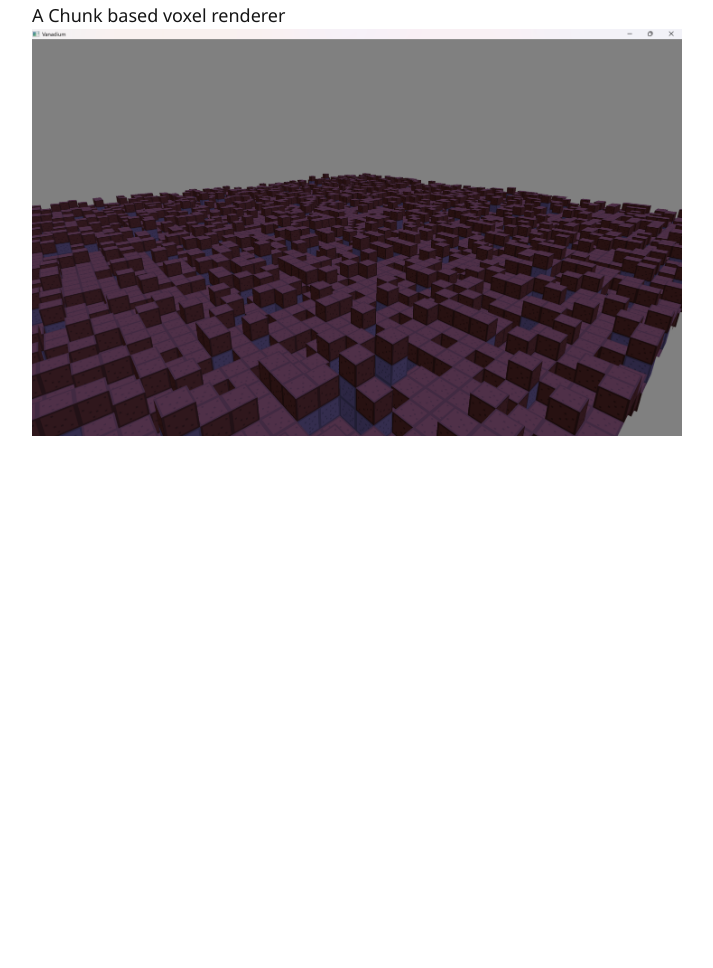
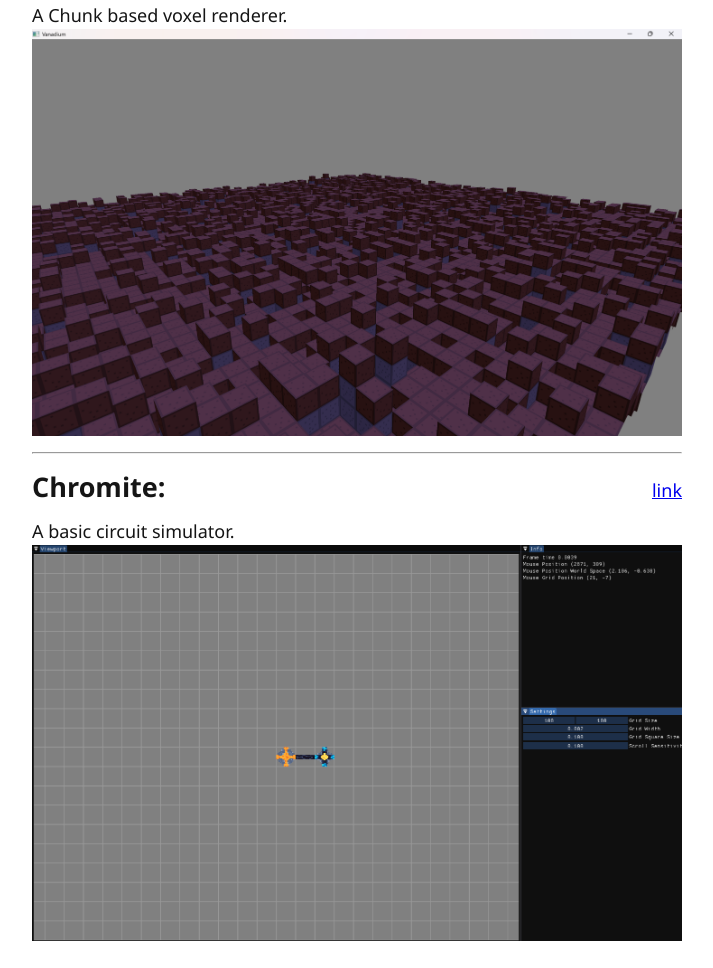
Before and after one commit to Ben-Bingham/website, a plain HTML site: page index.html in a window 1280 px wide. Shown: the part 2562-3530 px from the top of the page, without its empty margins (283-996 px from the left). Before the commit the page ends 3025 px from the top, so only its background shows below. Drawn offline with Linux system fonts and the light colour scheme.

Commit message:
Added chromite

```diff
--- a/index.html
+++ b/index.html
@@ -74,8 +74,19 @@
         <a class="link" href="https://github.com/Ben-Bingham/Vanadium">link</a>
     </div>
 
-    <p>A Chunk based voxel renderer</p>
+    <p>A Chunk based voxel renderer.</p>
 
     <img class="image" src="gallery/vanadiumVoxels.png">
+
+    <!--Chromite-->
+    <hr>
+    <div class="opposite-sides">
+        <h2 class="lowProfileHeader">Chromite:</h2>
+        <a class="link" href="https://github.com/Ben-Bingham/Chromite">link</a>
+    </div>
+
+    <p>A basic circuit simulator.</p>
+
+    <img class="image" src="gallery/chromite.png">
 </body>
 </html>
```
Also changed, not shown: gallery/chromite.png (added).
